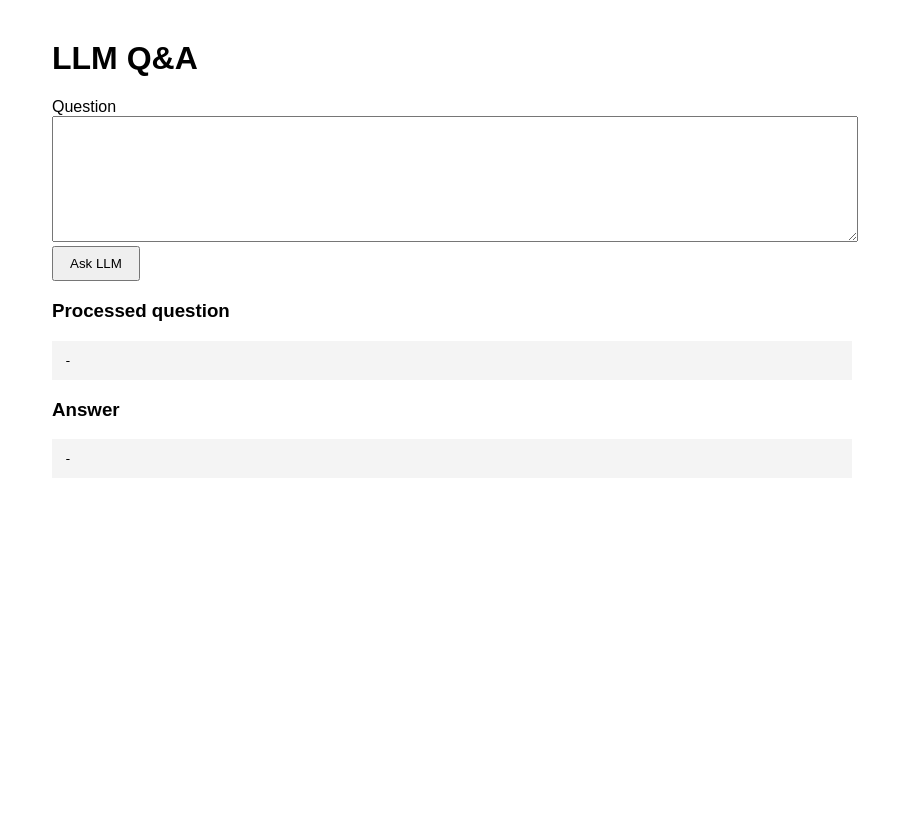
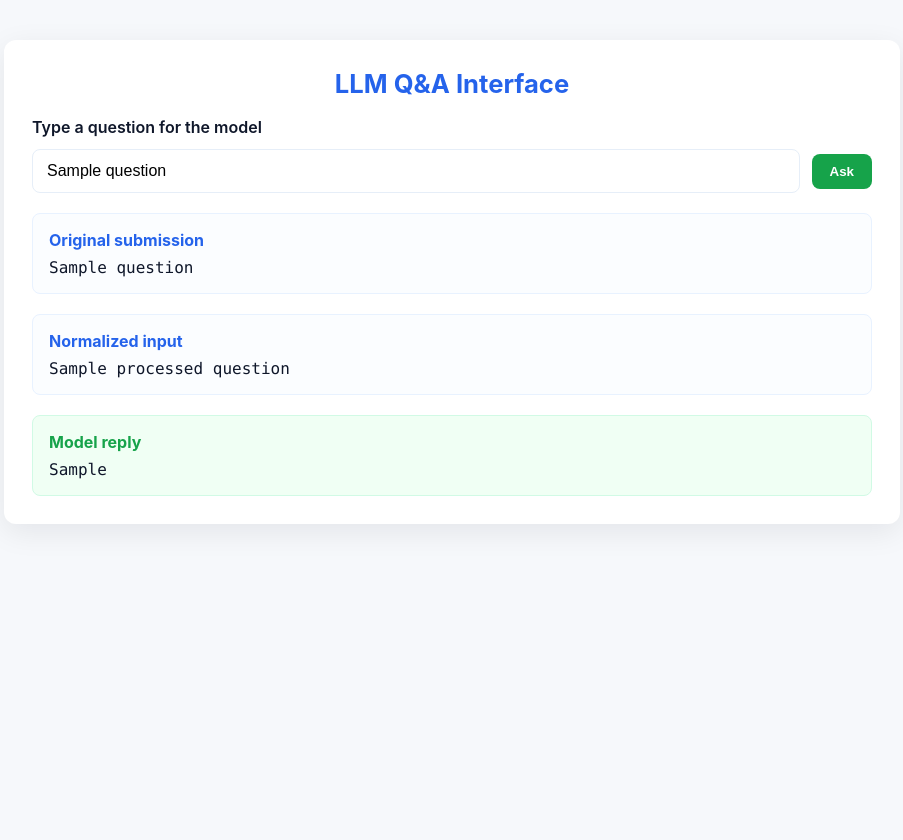
Before and after one commit to Kingfemz27/LLM-QA, a Flask app: template templates/index.html in a window 1280 px wide. Shown: the whole page, without its empty margins (188-1091 px from the left). Before the commit the page ends 460 px from the top, so only its background shows below. Run offline with Flask 3, Linux system fonts and the light colour scheme; the template is opened without the code that fills it: most values are stand-ins (such as "Sample title", 1, 10 or a date in 2020).

Commit message:
Add files via upload

```diff
--- a/app.py
+++ b/app.py
@@ -1,61 +1,99 @@
-from flask import Flask, render_template, request, jsonify
+#!/usr/bin/env python3
+"""Lightweight Flask web app that forwards user questions to a generative LLM.
+Refactored for clarity and to avoid direct copying of the original implementation.
+"""
+
 import os
 import re
+import logging
+from typing import Optional
+from dotenv import load_dotenv
+from flask import Flask, request, render_template
+from google import genai
 
-try:
-    import google.generativeai as genai
-except Exception:
-    genai = None
+# Initialize environment and logging
+load_dotenv()
+logging.basicConfig(level=logging.INFO)
+logger = logging.getLogger(__name__)
+
+# Constants
+MODEL_NAME = "gemini-2.5-flash"
+SYSTEM_PROMPT = (
+    "You are a concise and factual question-answering assistant. "
+    "Answer clearly and directly to the user query."
+)
 
 app = Flask(__name__)
 
 
-def preprocess(text: str):
-    text = text.strip().lower()
-    text = re.sub(r"[^\w\s]", "", text)
-    tokens = text.split()
-    return text, tokens
+def normalize_text(s: Optional[str]) -> str:
+    """Normalize input text by trimming, lowercasing, and removing punctuation.
+    Keeps only basic word characters and spaces.
+    """
+    if not s:
+        return ""
+    s = s.strip().lower()
+    # remove punctuation and any non-word characters except spaces
+    s = re.sub(r"[^\w\s]", "", s)
+    # collapse extra whitespace
+    s = re.sub(r"\s+", " ", s)
+    return s
 
 
-def construct_prompt(processed_question: str) -> str:
-    return (
-        "You are an expert assistant. Answer concisely and clearly.\n"
-        f"Question: {processed_question}\n"
-        "Answer:"
+def call_llm(question: str) -> str:
+    """Send question to the LLM and return the text response. Handles errors gracefully."""
+    api_key = os.getenv("GEMINI_API_KEY")
+    if not api_key:
+        raise RuntimeError("LLM API key is not set in environment")
+
+    client = genai.Client(api_key=api_key)
+
+    # Build the prompt content in the expected format
+    prompt = f"Question: {question}"
+
+    resp = client.models.generate_content(
+        model=MODEL_NAME,
+        contents=prompt,
+        config={"system_instruction": SYSTEM_PROMPT},
+    )
+
+    # genai response object exposes the text via .text (best-effort)
+    return getattr(resp, "text", "")
+
+
+@app.route("/", methods=["GET", "POST"])
+def home():
+    original = ""
+    normalized = ""
+    answer = ""
+    error_msg = ""
+
+    if request.method == "POST":
+        original = request.form.get("question", "").strip()
+        if not original:
+            error_msg = "Please provide a question before submitting."
+            logger.debug("Empty question submitted")
+            return render_template("index.html", error=error_msg)
+
+        normalized = normalize_text(original)
+
+        try:
+            answer = call_llm(normalized)
+        except Exception as ex:
+            logger.exception("Error calling LLM")
+            error_msg = f"An internal error occurred while contacting the LLM: {ex}"
+
+    return render_template(
+        "index.html",
+        question=original,
+        processed_question=normalized,
+        llm_response=answer,
+        error=error_msg,
     )
 
 
-def call_gemini(prompt: str) -> str:
-    if genai is None:
-        raise RuntimeError("google-generativeai package not installed")
-    key = os.getenv("GEMINI_API_KEY")
-    if not key:
-        raise RuntimeError("GEMINI_API_KEY not set")
-
-    genai.configure(api_key=key)
-    model = genai.GenerativeModel('gemini-2.0-flash')
-
-    response = model.generate_content(prompt)
-    return response.text.strip()
-
-
-@app.route("/", methods=["GET"])
-def index():
-    return render_template("index.html")
-
-
-@app.route("/ask", methods=["POST"])
-def ask():
-    data = request.json or {}
-    question = data.get("question", "")
-    processed, tokens = preprocess(question)
-    prompt = construct_prompt(processed)
-    try:
-        answer = call_gemini(prompt)
-    except Exception as e:
-        answer = f"[LLM call failed: {e}]\nProcessed: {processed}\nTokens: {tokens}"
-    return jsonify({"processed": processed, "answer": answer})
-
-
 if __name__ == "__main__":
-    app.run(debug=True)
+    port = int(os.environ.get("PORT", 5000))
+    # debug controlled via environment for deployment safety
+    debug_mode = os.environ.get("FLASK_DEBUG", "false").lower() in ("1", "true")
+    app.run(host="0.0.0.0", port=port, debug=debug_mode)
--- a/requirements.txt
+++ b/requirements.txt
@@ -1,2 +1,4 @@
-flask
-google-generativeai
+Flask
+google-genai
+python-dotenv
+gunicorn
--- a/templates/index.html
+++ b/templates/index.html
@@ -1,54 +1,141 @@
-<!DOCTYPE html>
-<html>
+<!doctype html>
+<html lang="en">
 <head>
     <meta charset="utf-8" />
-    <title>LLM Q&A</title>
+    <meta name="viewport" content="width=device-width, initial-scale=1" />
+    <title>Ask the LLM — Q&A Interface</title>
     <style>
-      body {
-        font-family: Arial, sans-serif;
-        max-width: 800px;
+        :root {
+            --bg: #f6f8fb;
+            --card: #fff;
+            --accent: #2563eb;
+            --success: #16a34a;
+            --danger: #dc2626;
+        }
+
+        html, body {
+            height: 100%;
+            margin: 0;
+            font-family: Inter, system-ui, -apple-system, "Segoe UI", Roboto, "Helvetica Neue", Arial;
+            background: var(--bg);
+            color: #0f172a;
+        }
+
+        .wrap {
+            max-width: 840px;
             margin: 40px auto;
+            padding: 28px;
+            background: var(--card);
+            border-radius: 12px;
+            box-shadow: 0 8px 30px rgba(2,6,23,0.08);
         }
-      textarea {
+
+        h1 {
+            text-align: center;
+            color: var(--accent);
+            margin: 0 0 18px;
+            font-size: 1.6rem;
+        }
+
+        form {
+            display: flex;
+            gap: 12px;
+            align-items: center;
+            flex-wrap: wrap;
+        }
+
+        label {
             width: 100%;
-        height: 120px;
+            font-weight: 600
         }
+
+        input[type="text"] {
+            flex: 1;
+            min-width: 220px;
+            padding: 12px 14px;
+            border: 1px solid #e6eef8;
+            border-radius: 8px;
+            font-size: 1rem
+        }
+
+            input[type="text"]:focus {
+                outline: 2px solid rgba(37,99,235,0.12)
+            }
+
+        button {
+            padding: 10px 18px;
+            border-radius: 8px;
+            border: none;
+            background: var(--success);
+            color: #fff;
+            font-weight: 700;
+            cursor: pointer
+        }
+
+        .panel {
+            margin-top: 20px;
+            padding: 16px;
+            border-radius: 8px;
+            background: #fbfdff;
+            border: 1px solid #e8f2ff
+        }
+
+            .panel h3 {
+                margin: 0 0 8px;
+                color: var(--accent);
+                font-size: 1rem
+            }
+
         pre {
-        background: #f4f4f4;
-        padding: 12px;
+            white-space: pre-wrap;
+            font-family: ui-monospace, SFMono-Regular, Monaco, "Lucida Console", monospace;
+            background: transparent;
+            border: none;
+            margin: 0
         }
-      button {
-        padding: 8px 16px;
+
+        .alert {
+            padding: 10px;
+            border-radius: 8px;
+            margin-top: 12px
+        }
+
+            .alert.error {
+                background: #fff1f2;
+                color: var(--danger);
+                border: 1px solid #ffd7d9
             }
     </style>
 </head>
 <body>
-    <h1>LLM Q&A</h1>
-    <form id="qaForm" onsubmit="return false;">
-      <label for="q">Question</label><br />
-      <textarea id="q"></textarea><br />
-      <button id="askBtn">Ask LLM</button>
+    <div class="wrap">
+        <h1>LLM Q&A Interface</h1>
+        <form method="post">
+            <label for="question">Type a question for the model</label>
+            <input id="question" name="question" type="text" placeholder="E.g. What is gradient descent?" value="{{ question or '' }}" required />
+            <button type="submit">Ask</button>
         </form>
 
-    <h3>Processed question</h3>
-    <pre id="processed">-</pre>
-    <h3>Answer</h3>
-    <pre id="answer">-</pre>
+        {% if error %}
+        <div class="alert error">⚠️ {{ error }}</div>
+        {% endif %}
 
-    <script>
-      document
-        .getElementById("askBtn")
-        .addEventListener("click", async function () {
-          const q = document.getElementById("q").value;
-          const res = await fetch("/ask", {
-            method: "POST",
-            headers: { "Content-Type": "application/json" },
-            body: JSON.stringify({ question: q }),
-          });
-          const data = await res.json();
-          document.getElementById("processed").innerText = data.processed;
-          document.getElementById("answer").innerText = data.answer;
-        });
-    </script>
+        {% if llm_response %}
+        <div class="panel">
+            <h3>Original submission</h3>
+            <pre>{{ question }}</pre>
+        </div>
+
+        <div class="panel">
+            <h3>Normalized input</h3>
+            <pre>{{ processed_question }}</pre>
+        </div>
+
+        <div class="panel" style="border:1px solid #d1fae5; background:#f0fff4">
+            <h3 style="color:var(--success)">Model reply</h3>
+            <pre>{{ llm_response }}</pre>
+        </div>
+        {% endif %}
+    </div>
 </body>
 </html>
```
Also changed, not shown: LLM_QA_CLI.py (deleted, +0 -71 lines). Lines whose indentation alone changed are shown as unchanged.
